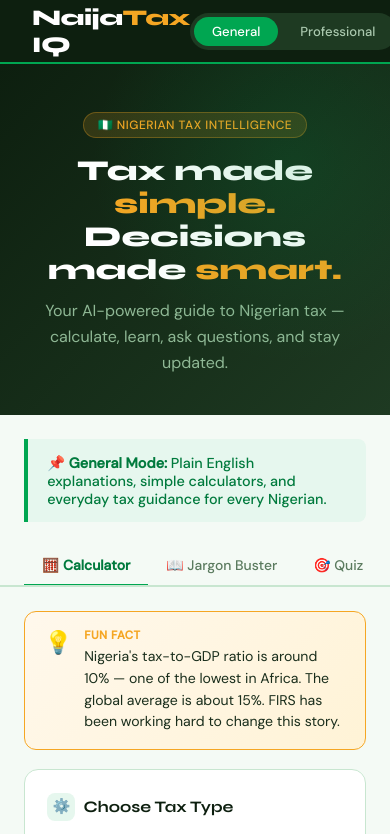
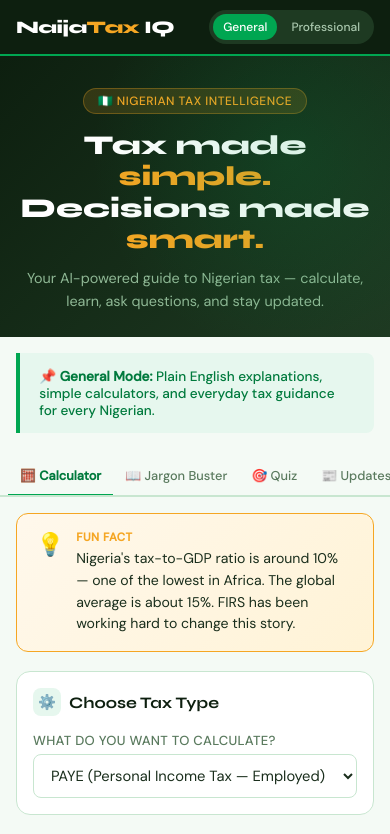
Before and after one commit to 0xsanga/naijatax-iq, a plain HTML site: page index.html in a window 390 px wide. Shown: the top 834 px of the page. Drawn offline with Linux system fonts and the light colour scheme.

Commit message:
Add files via upload

```diff
--- a/index.html
+++ b/index.html
@@ -609,6 +609,167 @@
     border-top: 1px solid var(--border);
     margin-top: 1rem;
   }
+
+  /* ---- MOBILE RESPONSIVE ---- */
+  @media (max-width: 480px) {
+    /* Header */
+    header {
+      padding: 0 1rem;
+      height: auto;
+      min-height: 56px;
+      flex-wrap: nowrap;
+      gap: 8px;
+    }
+    .logo {
+      font-size: 1.1rem;
+      white-space: nowrap;
+      flex-shrink: 0;
+    }
+    .mode-toggle {
+      flex-shrink: 0;
+    }
+    .mode-btn {
+      padding: 5px 10px;
+      font-size: 0.75rem;
+    }
+
+    /* Hero */
+    .hero {
+      padding: 2rem 1rem 1.5rem;
+    }
+    .hero h1 {
+      font-size: 1.7rem;
+    }
+    .hero p {
+      font-size: 0.88rem;
+    }
+
+    /* Mode desc */
+    .mode-desc {
+      margin: 1rem 1rem 0;
+      font-size: 0.82rem;
+    }
+
+    /* Tabs */
+    .tabs {
+      padding: 0 0.5rem;
+      gap: 0;
+    }
+    .tab {
+      padding: 10px 10px;
+      font-size: 0.78rem;
+    }
+
+    /* Panels */
+    .panel {
+      padding: 1rem;
+    }
+
+    /* Cards */
+    .card {
+      padding: 1rem;
+    }
+
+    /* Chat */
+    .chat-messages {
+      height: 260px;
+    }
+    .chat-input-row input {
+      font-size: 0.85rem;
+    }
+
+    /* Result rows */
+    .result-row {
+      flex-direction: column;
+      gap: 2px;
+    }
+    .result-row .value {
+      font-size: 0.95rem;
+    }
+
+    /* Two col */
+    .two-col {
+      grid-template-columns: 1fr;
+    }
+
+    /* Popup */
+    .popup {
+      padding: 1.5rem;
+    }
+
+    /* Quiz options */
+    .quiz-opt {
+      font-size: 0.85rem;
+      padding: 10px 12px;
+    }
+
+    /* Buttons */
+    .btn {
+      font-size: 0.85rem;
+      padding: 10px 16px;
+    }
+  }
+
+  /* ---- MOBILE RESPONSIVE ---- */
+  @media (max-width: 480px) {
+
+    /* Fix overflow */
+    html, body { overflow-x: hidden; width: 100%; }
+
+    /* Header */
+    header {
+      padding: 0 1rem;
+      height: auto;
+      min-height: 56px;
+      flex-wrap: nowrap;
+      gap: 8px;
+    }
+    .logo {
+      font-size: 1.1rem;
+      white-space: nowrap;
+      flex-shrink: 0;
+    }
+    .mode-toggle { flex-shrink: 0; }
+    .mode-btn {
+      padding: 5px 10px;
+      font-size: 0.75rem;
+    }
+
+    /* Hero */
+    .hero { padding: 2rem 1rem 1.5rem; }
+    .hero h1 { font-size: 1.7rem; }
+    .hero p { font-size: 0.9rem; }
+
+    /* Mode desc */
+    .mode-desc { margin: 1rem 1rem 0; font-size: 0.85rem; }
+
+    /* Tabs */
+    .tabs { padding: 0 0.5rem; }
+    .tab { padding: 10px 12px; font-size: 0.8rem; }
+
+    /* Panels */
+    .panel { padding: 1rem; }
+
+    /* Cards */
+    .card { padding: 1rem; }
+
+    /* Chat */
+    .chat-messages { height: 260px; }
+    .chat-input-row input { font-size: 0.85rem; }
+
+    /* Two col stays single on mobile */
+    .two-col { grid-template-columns: 1fr; }
+
+    /* Result rows */
+    .result-row { flex-direction: column; gap: 2px; }
+    .result-row .value { font-size: 0.95rem; }
+
+    /* Quiz options */
+    .quiz-opt { font-size: 0.85rem; padding: 10px 12px; }
+
+    /* Popup */
+    .popup { padding: 1.5rem; }
+  }
 </style>
 </head>
 <body>
@@ -1166,14 +1327,10 @@
       })
     });
     const d = await res.json();
-    if (!res.ok) {
-      text.textContent = 'Error: ' + (d.error || `Server returned ${res.status}`);
-    } else {
-      text.textContent = d.text || 'No response received. Please try again.';
-    }
+    text.textContent = d.text || 'Could not explain this term.';
     result.classList.add('show');
   } catch (e) {
-    text.textContent = 'Unable to reach the server: ' + e.message;
+    text.textContent = 'Unable to load explanation. Please try again.';
     result.classList.add('show');
   }
   load.classList.remove('show');
```
